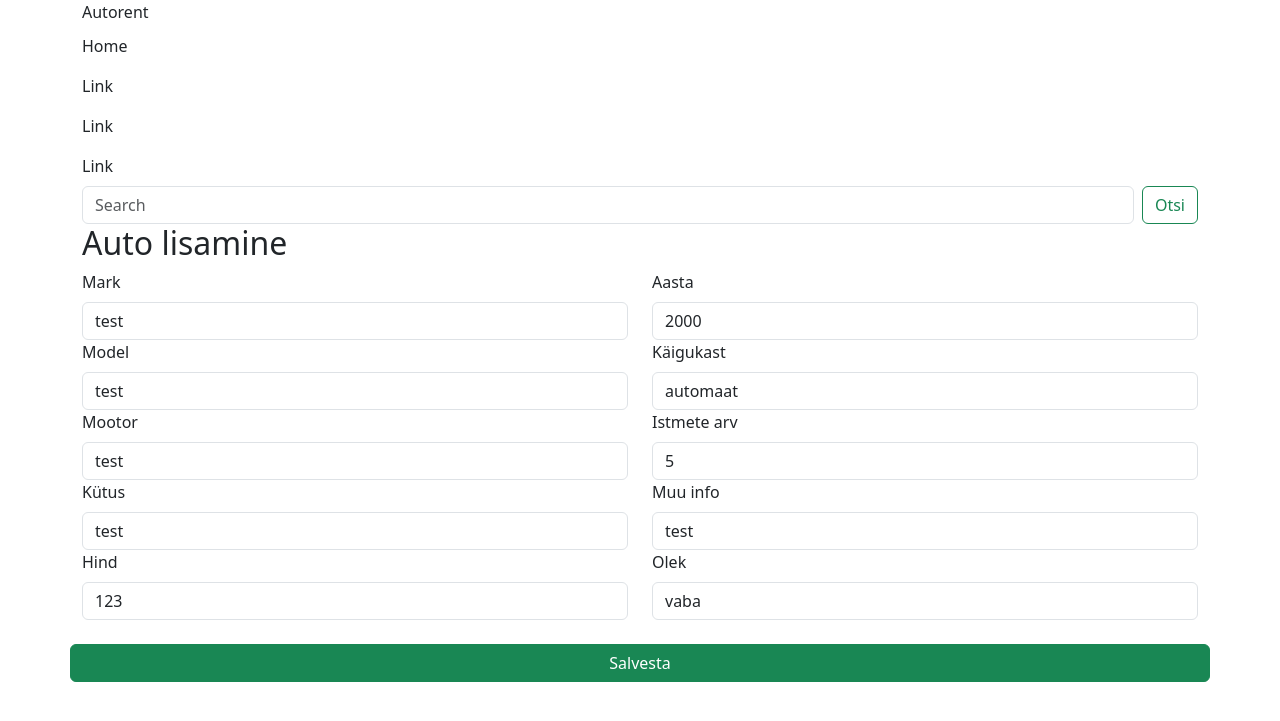
After one commit to karl95/Mario_auto_projekt, a PHP site: page /admin/lisa.php in a window 1280 px wide, after a click that opens the changed part. The commit adds this page. Shown: the top 721 px of the page. Run offline with PHP 8.4, Linux system fonts and the light colour scheme.

Commit message:
Add files via upload

```diff
--- /dev/null
+++ b/autorent/admin/lisa.php
@@ -0,0 +1,73 @@
+<?php include('../config.php'); ?>
+<?php include('../header.php'); ?>
+
+<?php
+    if(!empty($_GET)){
+       $mark = $_GET['mark'];
+       $model = $_GET['model'];
+       $engine = $_GET['engine'];
+       $fuel = $_GET['fuel'];
+       $price = $_GET['price'];
+
+       $year = $_GET['year'];
+       $transmission = $_GET['transmission'];
+       $seats = $_GET['seats'];
+       $description = $_GET['description'];
+       $status = $_GET['status'];
+
+
+       $sql = "INSERT INTO cars (mark, model, engine, fuel, price, year, transmission, seats, description, status) VALUES ('".$mark."', '".$model."', '".$engine."', '".$fuel."', '".$price."', '".$year."', '".$transmission."', '".$seats."', '".$description."', '".$status."')";
+
+       $valjund = mysqli_query($yhendus, $sql);
+       $tulemus = mysqli_affected_rows($yhendus);
+        if ($tulemus == 1) {
+            header("Location: index.php?msg=lisatud");
+        } else {
+            echo "Kirjet ei lisatud";
+        }
+
+
+    }
+?>
+
+<!-- sisu -->
+<div class="container">
+    <h2>Auto lisamine</h2>
+    <form action="lisa.php" method="get">
+        <div class="row g-4">
+            <div class="col-sm-6">
+                <label for="mark" class="form-label">Mark</label>
+                <input type="text" class="form-control" id="mark" name="mark" value="test">
+                <label for="model" class="form-label">Model</label>
+                <input type="text" class="form-control" id="model" name="model" value="test">
+                <label for="engine" class="form-label">Mootor</label>
+                <input type="text" class="form-control" id="engine" name="engine" value="test">
+                <label for="fuel" class="form-label">Kütus</label>
+                <input type="text" class="form-control" id="fuel" name="fuel" value="test">
+                <label for="price" class="form-label">Hind</label>
+                <input type="number" class="form-control" id="price" name="price" value="123">
+            </div>
+            <div class="col-sm-6">
+                <label for="year" class="form-label">Aasta</label>
+                <input type="number" class="form-control" id="year" name="year" value="2000">
+                <label for="transmission" class="form-label">Käigukast</label>
+                <input type="text" class="form-control" id="transmission" name="transmission" value="automaat">
+                <label for="seats" class="form-label">Istmete arv</label>
+                <input type="number" class="form-control" id="seats" name="seats" value="5">
+                <label for="description" class="form-label">Muu info</label>
+                <input type="text" class="form-control" id="description" name="description" value="test">
+                <label for="status" class="form-label">Olek</label>
+                <input type="text" class="form-control" id="status" name="status" value="vaba">
+            </div>
+            <input type="submit" value="Salvesta" class="btn btn-success">
+        </div>
+    </form>
+
+
+</div>
+<!-- /sisu -->
+
+
+    <script src="https://cdn.jsdelivr.net/npm/bootstrap@5.3.8/dist/js/bootstrap.bundle.min.js" integrity="sha384-FKyoEForCGlyvwx9Hj09JcYn3nv7wiPVlz7YYwJrWVcXK/BmnVDxM+D2scQbITxI" crossorigin="anonymous"></script>
+  </body>
+</html>
--- /dev/null
+++ b/autorent/header.php
@@ -0,0 +1,38 @@
+<!doctype html>
+<html lang="et">
+  <head>
+    <meta charset="utf-8">
+    <meta name="viewport" content="width=device-width, initial-scale=1">
+    <title>Autorent</title>
+    <link href="https://cdn.jsdelivr.net/npm/bootstrap@5.3.8/dist/css/bootstrap.min.css" rel="stylesheet" integrity="sha384-sRIl4kxILFvY47J16cr9ZwB07vP4J8+LH7qKQnuqkuIAvNWLzeN8tE5YBujZqJLB" crossorigin="anonymous">
+  </head>
+  <body>
+    <!-- menüü -->
+  <div class="container">
+    <a class="navbar-brand" href="index.php">Autorent</a>
+    <button class="navbar-toggler" type="button" data-bs-toggle="collapse" data-bs-target="#navbarSupportedContent" aria-controls="navbarSupportedContent" aria-expanded="false" aria-label="Toggle navigation">
+      <span class="navbar-toggler-icon"></span>
+    </button>
+    <div class="collapse navbar-collapse" id="navbarSupportedContent">
+      <ul class="navbar-nav me-auto mb-2 mb-lg-0">
+        <li class="nav-item">
+          <a class="nav-link active" href="index.php">Home</a>
+        </li>
+        <li class="nav-item">
+          <a class="nav-link" href="#">Link</a>
+        </li>
+        <li class="nav-item">
+          <a class="nav-link" href="#">Link</a>
+        </li>
+        <li class="nav-item">
+          <a class="nav-link" href="#">Link</a>
+        </li>
+      </ul>
+      <form class="d-flex" role="search" method="get" action="index.php">
+        <input class="form-control me-2" type="search" placeholder="Search" aria-label="Search" name="otsi">
+        <button class="btn btn-outline-success" type="submit">Otsi</button>
+      </form>
+    </div>
+  </div>
+</nav>
+    <!-- /menüü -->
--- a/autorent/index.php
+++ b/autorent/index.php
@@ -1,4 +1,6 @@
 <?php include("config.php"); ?>
+<?php include('header.php'); ?>
+
 <!doctype html>
 <html lang="en">
   <head>
```
Also changed, not shown: autorent/admin/index.php (added, +82 -0 lines), autorent/admin/kustuta.php (added, +16 -0 lines), autorent/admin/muuda.php (added, +119 -0 lines), autorent/singlecar.php (+8 -7 lines).
